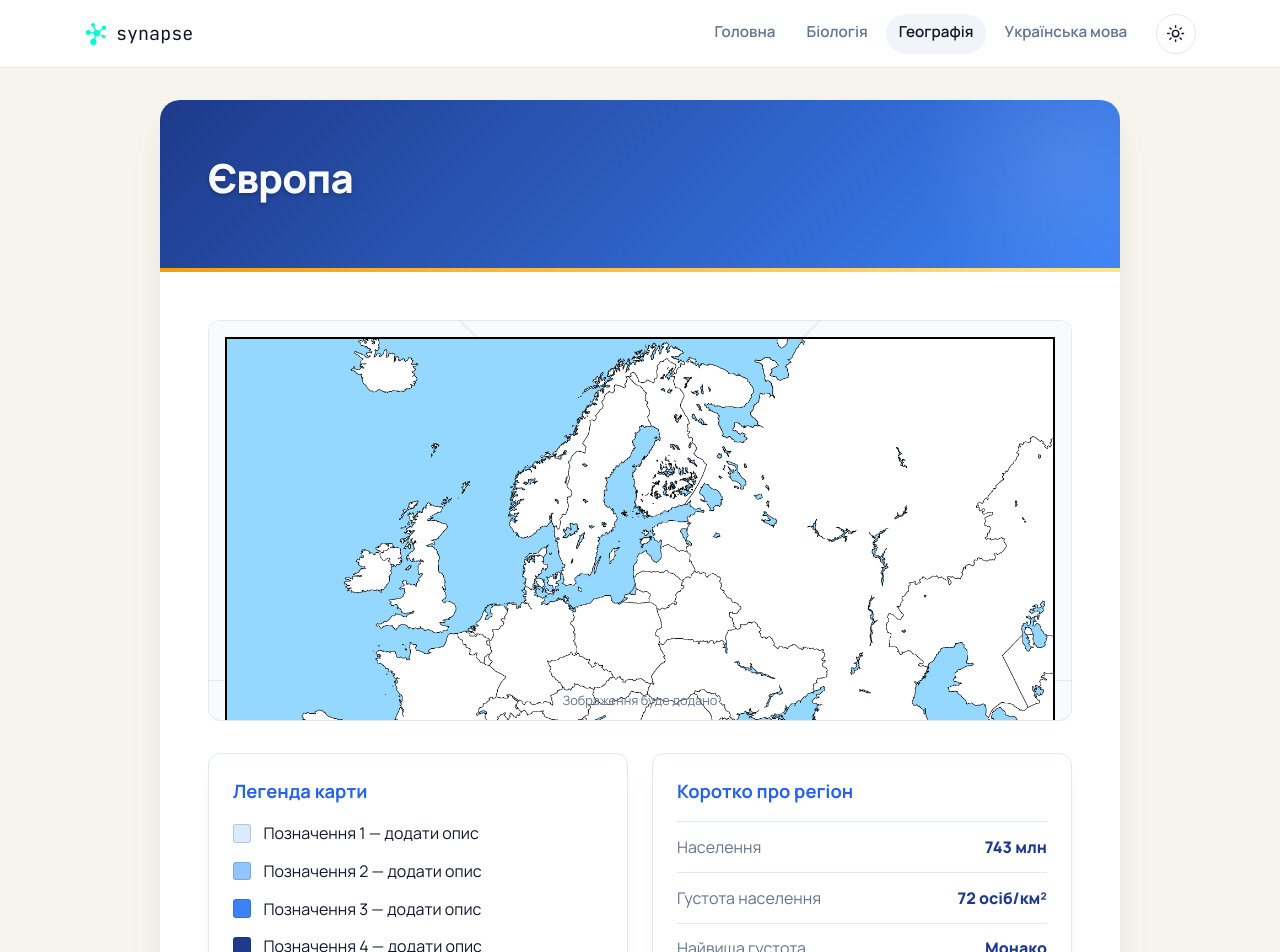
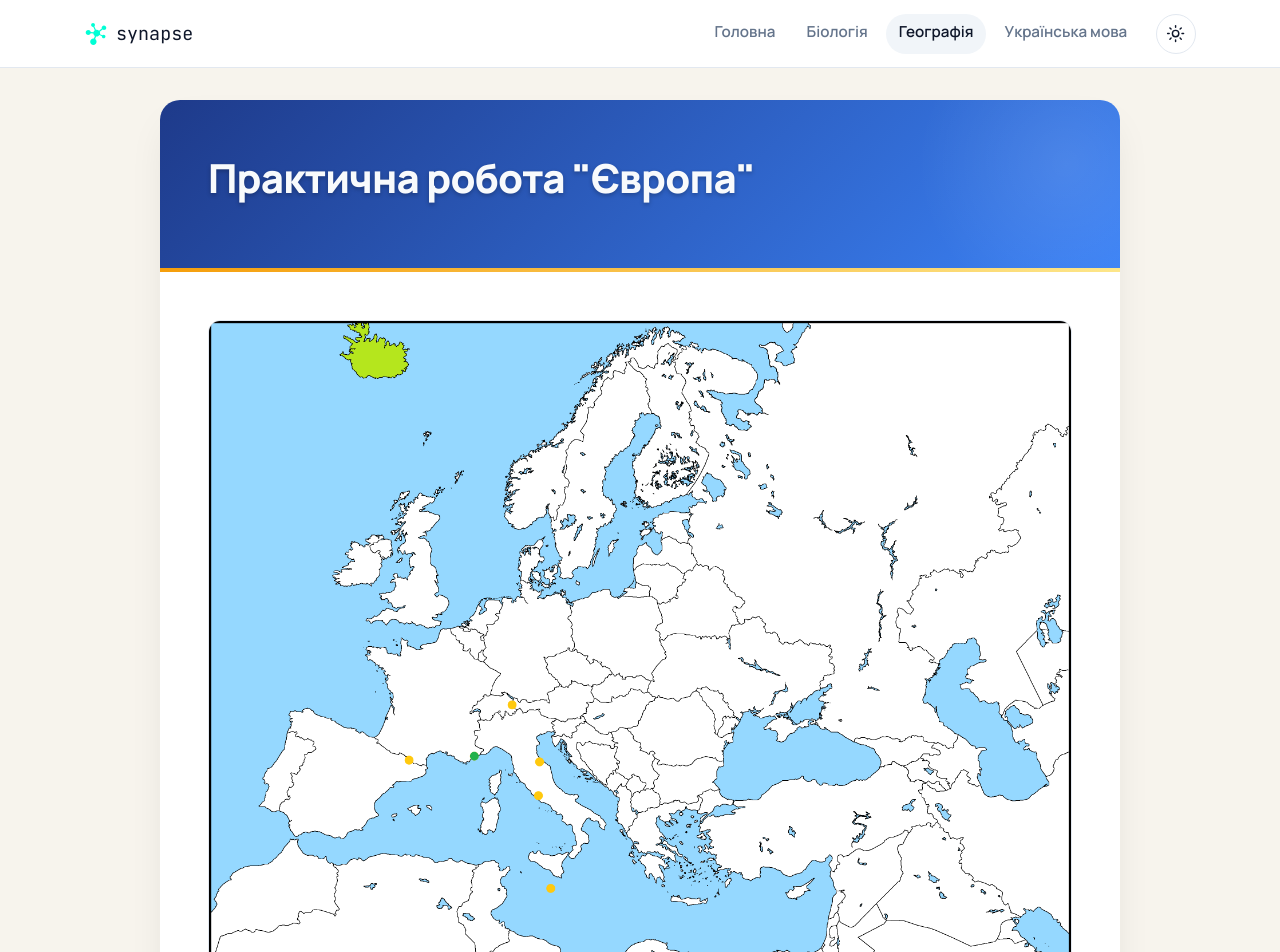
Before and after one commit to kasatjk/synapse, a React (Vite) app: page /geography/europe in a window 1280 px wide. Shown: the top 952 px of the page. Built offline with nearby package versions, Linux system fonts and the light colour scheme.

Commit message:
Europe practice work in GEO

```diff
--- a/src/data/works.js
+++ b/src/data/works.js
@@ -68,7 +68,7 @@ export const works = [
       'Галузі промисловості, що перетворюють сировину первинного сектора на готові товари.',
     documentTitle: 'Вторинний сектор | Географія | Синапс',
   },
-  /*{
+  {
     id: 'europe',
     subject: 'geography',
     slug: 'europe',
@@ -77,7 +77,7 @@ export const works = [
     shortTitle: 'Європа',
     description: 'Загальна характеристика Європи.',
     documentTitle: 'Європа | Географія | Синапс',
-  },*/
+  },
   {
     id: 'recreation',
     subject: 'geography',
--- a/src/pages/Europe.jsx
+++ b/src/pages/Europe.jsx
@@ -3,10 +3,9 @@ import WorkShell from '../components/WorkShell.jsx';
 import map from '../assets/Europe/map.png';
 
 const legendItems = [
-  'Позначення 1 — додати опис',
-  'Позначення 2 — додати опис',
-  'Позначення 3 — додати опис',
-  'Позначення 4 — додати опис',
+  'Держави-карлики',
+  'Ісландія — найнижча густота населення',
+  'Монако — найвища густота населення',
 ];
 
 const statistics = [
@@ -19,18 +18,14 @@ const statistics = [
 export default function Europe() {
   return (
     <article className="report-card europe-page" data-subject="geography">
-      <WorkShell title="Європа" />
+      <WorkShell title={`Практична робота "Європа"`} />
 
       <div className="report-body europe-body">
-        <figure className="europe-image-placeholder">
-          <div
-            className="europe-image-placeholder-visual"
-            role="img"
-            aria-label="Місце для широкого зображення Європи"
-          >
+        <figure className="europe-feature-image">
+          <div className="europe-feature-image-visual">
             <img src={map} alt="Мапа Європи" />
           </div>
-          <figcaption>Зображення буде додано</figcaption>
+          <figcaption>Основне зображення: карта Європи</figcaption>
         </figure>
 
         <div className="europe-overview">
@@ -63,7 +58,7 @@ export default function Europe() {
         </div>
 
         <Summary title="Висновок">
-          <p>Місце для висновку. Додайте перевірену інформацію.</p>
+          <p>Європа - дуже різноманітний регіон з диференційованими географічними та культурними характеристиками, також густиною населення та державами-карликами.</p>
         </Summary>
       </div>
     </article>
--- a/src/styles/Europe.css
+++ b/src/styles/Europe.css
@@ -9,30 +9,29 @@
   gap: 1.5rem;
 }
 
-.europe-image-placeholder {
+.europe-feature-image {
   margin: 0;
   overflow: hidden;
   border: 1px solid var(--clr-border);
   border-radius: var(--radius-md);
-  background: var(--clr-row-alt);
+  background: var(--clr-surface);
   text-align: center;
 }
 
-.europe-image-placeholder-visual {
-  display: grid;
-  min-height: 13rem;
-  aspect-ratio: 2.4;
-  place-items: center;
-  padding: 1rem;
-  background:
-    linear-gradient(135deg, transparent 49.8%, rgb(100 116 139 / 12%) 50%, transparent 50.2%),
-    linear-gradient(45deg, transparent 49.8%, rgb(100 116 139 / 12%) 50%, transparent 50.2%),
-    var(--clr-row-alt);
-  color: var(--clr-text-muted);
-  font-weight: 700;
+.europe-feature-image-visual {
+  overflow: hidden;
+  aspect-ratio: 3012 / 2302;
+  background: var(--clr-row-alt);
 }
 
-.europe-image-placeholder figcaption {
+.europe-feature-image-visual img {
+  display: block;
+  width: 100%;
+  height: 100%;
+  object-fit: contain;
+}
+
+.europe-feature-image figcaption {
   padding: 0.6rem 1rem;
   border-top: 1px solid var(--clr-border);
   color: var(--clr-text-muted);
@@ -83,19 +82,15 @@
 }
 
 .europe-legend-swatch--1 {
-  background: #dbeafe;
+  background: #ffc90e;
 }
 
 .europe-legend-swatch--2 {
-  background: #93c5fd;
+  background: #b5e61d;
 }
 
 .europe-legend-swatch--3 {
-  background: #3b82f6;
-}
-
-.europe-legend-swatch--4 {
-  background: #1e3a8a;
+  background: #22b14c;
 }
 
 .europe-statistics {
@@ -142,10 +137,3 @@
     padding: 1.5rem;
   }
 }
-
-@media (max-width: 520px) {
-  .europe-image-placeholder-visual {
-    min-height: 11rem;
-    aspect-ratio: 1.5;
-  }
-}
```
Also changed, not shown: src/assets/Europe/map.png.
